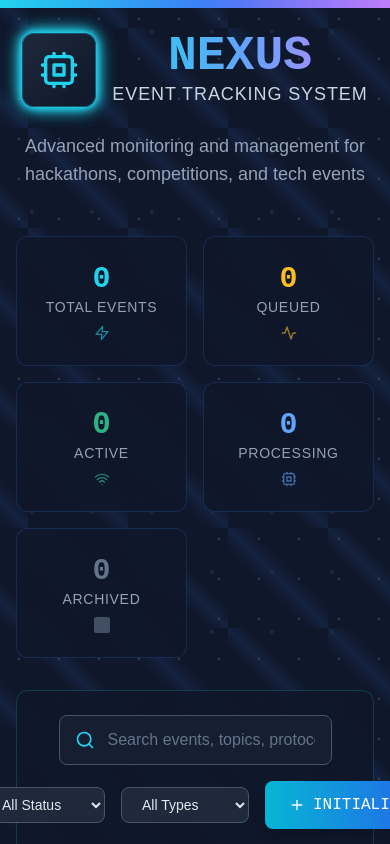
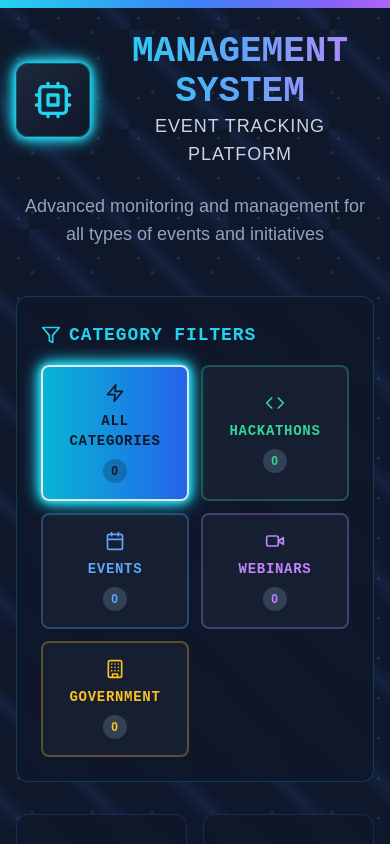
Before and after one commit to Sujay07-spec/hackathonnnnn, a React (Vite) app: page / in a window 390 px wide. Shown: the top 844 px of the page. Built offline with nearby package versions, Linux system fonts and the light colour scheme.

Commit message:
Add interactive category filtering and rebrand

```diff
--- a/index.html
+++ b/index.html
@@ -4,7 +4,7 @@
     <meta charset="UTF-8" />
     <link rel="icon" type="image/svg+xml" href="/vite.svg" />
     <meta name="viewport" content="width=device-width, initial-scale=1.0" />
-    <title>NEXUS - Event Tracking System</title>
+    <title>Management System - Event Tracking Platform</title>
   </head>
   <body>
     <div id="root"></div>
--- a/src/components/Dashboard.tsx
+++ b/src/components/Dashboard.tsx
@@ -1,5 +1,5 @@
 import React, { useState, useMemo } from 'react';
-import { Plus, Filter, Search, Zap, Cpu, Wifi, Activity } from 'lucide-react';
+import { Plus, Filter, Search, Zap, Cpu, Wifi, Activity, Code, Calendar, Video, Building } from 'lucide-react';
 import { Event, TodoItem, FilterOptions } from '../types';
 import { EventCard } from './EventCard';
 import { updateEventStatus } from '../utils/dateUtils';
@@ -28,6 +28,27 @@ export const Dashboard: React.FC<DashboardProps> = ({
     sortBy: 'date',
     sortOrder: 'asc',
   });
+  const [activeCategory, setActiveCategory] = useState<string>('all');
+
+  const categoryConfig = {
+    all: { label: 'All Categories', icon: Zap, color: 'cyan', count: 0 },
+    hackathon: { label: 'Hackathons', icon: Code, color: 'emerald', count: 0 },
+    event: { label: 'Events', icon: Calendar, color: 'blue', count: 0 },
+    webinar: { label: 'Webinars', icon: Video, color: 'purple', count: 0 },
+    government: { label: 'Government', icon: Building, color: 'amber', count: 0 },
+  };
+
+  // Calculate category counts
+  const categoryCounts = useMemo(() => {
+    const counts = { ...categoryConfig };
+    events.forEach(event => {
+      if (counts[event.type]) {
+        counts[event.type].count++;
+      }
+    });
+    counts.all.count = events.length;
+    return counts;
+  }, [events]);
 
   const filteredAndSortedEvents = useMemo(() => {
     let filtered = events
@@ -37,7 +58,7 @@ export const Dashboard: React.FC<DashboardProps> = ({
           event.topics.some(topic => topic.toLowerCase().includes(searchTerm.toLowerCase()));
 
         const matchesStatus = filters.status === 'all' || event.status === filters.status;
-        const matchesType = filters.type === 'all' || event.type === filters.type;
+        const matchesType = activeCategory === 'all' || event.type === activeCategory;
 
         return matchesSearch && matchesStatus && matchesType;
       });
@@ -61,7 +82,7 @@ export const Dashboard: React.FC<DashboardProps> = ({
     });
 
     return filtered;
-  }, [events, searchTerm, filters]);
+  }, [events, searchTerm, filters, activeCategory]);
 
   const getEventStats = () => {
     const updated = events.map(updateEventStatus);
@@ -103,17 +124,77 @@ export const Dashboard: React.FC<DashboardProps> = ({
               </div>
             </div>
             <div>
-              <h1 className="text-5xl font-black text-transparent bg-clip-text bg-gradient-to-r from-cyan-400 via-blue-400 to-purple-400 font-tech neon-text">
-                NEXUS
+              <h1 className="text-4xl font-black text-transparent bg-clip-text bg-gradient-to-r from-cyan-400 via-blue-400 to-purple-400 font-tech neon-text">
+                MANAGEMENT SYSTEM
               </h1>
               <div className="text-lg text-slate-300 font-medium tracking-wider">
-                EVENT TRACKING SYSTEM
+                EVENT TRACKING PLATFORM
               </div>
             </div>
           </div>
           <p className="text-slate-400 text-lg max-w-2xl mx-auto">
-            Advanced monitoring and management for hackathons, competitions, and tech events
+            Advanced monitoring and management for all types of events and initiatives
           </p>
+        </div>
+
+        {/* Category Filter Buttons */}
+        <div className="mb-8">
+          <div className="glass-card rounded-xl p-6 border border-cyan-400/20">
+            <h3 className="text-lg font-bold text-cyan-400 mb-4 font-tech uppercase tracking-wider flex items-center gap-2">
+              <Filter size={20} />
+              Category Filters
+            </h3>
+            <div className="grid grid-cols-2 md:grid-cols-5 gap-3">
+              {Object.entries(categoryCounts).map(([key, config]) => {
+                const Icon = config.icon;
+                const isActive = activeCategory === key;
+                const colorClasses = {
+                  cyan: {
+                    active: 'from-cyan-500 to-blue-600 text-slate-900 shadow-cyan-400/25 neon-glow',
+                    inactive: 'border-cyan-400/30 text-cyan-400 hover:bg-cyan-400/10',
+                  },
+                  emerald: {
+                    active: 'from-emerald-500 to-green-600 text-slate-900 shadow-emerald-400/25 neon-glow-green',
+                    inactive: 'border-emerald-400/30 text-emerald-400 hover:bg-emerald-400/10',
+                  },
+                  blue: {
+                    active: 'from-blue-500 to-indigo-600 text-slate-900 shadow-blue-400/25',
+                    inactive: 'border-blue-400/30 text-blue-400 hover:bg-blue-400/10',
+                  },
+                  purple: {
+                    active: 'from-purple-500 to-violet-600 text-slate-900 shadow-purple-400/25 neon-glow-purple',
+                    inactive: 'border-purple-400/30 text-purple-400 hover:bg-purple-400/10',
+                  },
+                  amber: {
+                    active: 'from-amber-500 to-orange-600 text-slate-900 shadow-amber-400/25',
+                    inactive: 'border-amber-400/30 text-amber-400 hover:bg-amber-400/10',
+                  },
+                };
+
+                return (
+                  <button
+                    key={key}
+                    onClick={() => setActiveCategory(key)}
+                    className={`p-4 rounded-lg transition-all duration-300 font-bold text-sm uppercase tracking-wider border-2 ${
+                      isActive
+                        ? `bg-gradient-to-r ${colorClasses[config.color as keyof typeof colorClasses].active}`
+                        : `bg-slate-800/50 ${colorClasses[config.color as keyof typeof colorClasses].inactive}`
+                    }`}
+                  >
+                    <div className="flex flex-col items-center gap-2">
+                      <Icon size={20} />
+                      <span className="font-tech">{config.label}</span>
+                      <span className={`text-xs px-2 py-1 rounded-full ${
+                        isActive ? 'bg-black/20' : 'bg-slate-700'
+                      }`}>
+                        {config.count}
+                      </span>
+                    </div>
+                  </button>
+                );
+              })}
+            </div>
+          </div>
         </div>
 
         {/* Stats Grid */}
@@ -186,6 +267,8 @@ export const Dashboard: React.FC<DashboardProps> = ({
                 <option value="all">All Types</option>
                 <option value="hackathon">Hackathons</option>
                 <option value="event">Events</option>
+                <option value="webinar">Webinars</option>
+                <option value="government">Government</option>
               </select>
 
               <button
--- a/src/components/EventCard.tsx
+++ b/src/components/EventCard.tsx
@@ -1,5 +1,5 @@
 import React from 'react';
-import { Calendar, ExternalLink, Clock, Zap, Tag, Trash2, Edit3, Cpu, Activity } from 'lucide-react';
+import { Calendar, ExternalLink, Clock, Zap, Tag, Trash2, Edit3, Cpu, Activity, Code, Video, Building } from 'lucide-react';
 import { Event } from '../types';
 import { formatDate } from '../utils/dateUtils';
 
@@ -61,6 +61,19 @@ export const EventCard: React.FC<EventCardProps> = ({
     }
   };
 
+  const getTypeConfig = (type: string) => {
+    const configs = {
+      hackathon: { label: 'HACK', icon: Code, colors: 'bg-emerald-500 text-slate-900', border: 'border-emerald-400/30' },
+      event: { label: 'EVENT', icon: Calendar, colors: 'bg-blue-500 text-slate-900', border: 'border-blue-400/30' },
+      webinar: { label: 'WEBINAR', icon: Video, colors: 'bg-purple-500 text-slate-900', border: 'border-purple-400/30' },
+      government: { label: 'GOV', icon: Building, colors: 'bg-amber-500 text-slate-900', border: 'border-amber-400/30' },
+    };
+    return configs[type as keyof typeof configs] || configs.event;
+  };
+
+  const typeConfig = getTypeConfig(event.type);
+  const TypeIcon = typeConfig.icon;
+
   return (
     <div
       className={`glass-card rounded-xl transition-all duration-300 cursor-pointer transform hover:-translate-y-2 hover:scale-105 ${config.bgGlow} group relative overflow-hidden`}
@@ -82,8 +95,9 @@ export const EventCard: React.FC<EventCardProps> = ({
               <StatusIcon size={12} />
               {config.label}
             </div>
-            <div className="px-3 py-1 rounded-full text-xs font-bold uppercase tracking-wider bg-slate-700 text-purple-400 border border-purple-400/30">
-              {event.type === 'hackathon' ? 'HACK' : 'EVENT'}
+            <div className={`px-3 py-1 rounded-full text-xs font-bold uppercase tracking-wider flex items-center gap-2 ${typeConfig.colors} ${typeConfig.border}`}>
+              <TypeIcon size={12} />
+              {typeConfig.label}
             </div>
           </div>
           <div className="flex gap-2 opacity-0 group-hover:opacity-100 transition-opacity duration-200">
--- a/src/components/EventDetail.tsx
+++ b/src/components/EventDetail.tsx
@@ -1,5 +1,5 @@
 import React, { useState } from 'react';
-import { ArrowLeft, Calendar, ExternalLink, Tag, Plus, Cpu, Activity, Zap } from 'lucide-react';
+import { ArrowLeft, Calendar, ExternalLink, Tag, Plus, Cpu, Activity, Zap, Code, Video, Building } from 'lucide-react';
 import { Event, TodoItem } from '../types';
 import { formatDateTime } from '../utils/dateUtils';
 import { TodoList } from './TodoList';
@@ -55,6 +55,39 @@ export const EventDetail: React.FC<EventDetailProps> = ({
   const config = statusConfig[event.status];
   const isLive = event.status === 'live';
 
+  const getTypeConfig = (type: string) => {
+    const configs = {
+      hackathon: {
+        label: 'HACKATHON PROTOCOL',
+        icon: Code,
+        colors: 'text-emerald-400',
+        bgGradient: 'from-emerald-500/20 to-green-500/20'
+      },
+      event: {
+        label: 'EVENT PROTOCOL',
+        icon: Calendar,
+        colors: 'text-blue-400',
+        bgGradient: 'from-blue-500/20 to-indigo-500/20'
+      },
+      webinar: {
+        label: 'WEBINAR PROTOCOL',
+        icon: Video,
+        colors: 'text-purple-400',
+        bgGradient: 'from-purple-500/20 to-violet-500/20'
+      },
+      government: {
+        label: 'GOVERNMENT PROTOCOL',
+        icon: Building,
+        colors: 'text-amber-400',
+        bgGradient: 'from-amber-500/20 to-orange-500/20'
+      },
+    };
+    return configs[type as keyof typeof configs] || configs.event;
+  };
+
+  const typeConfig = getTypeConfig(event.type);
+  const TypeIcon = typeConfig.icon;
+
   return (
     <div className="min-h-screen bg-slate-900 circuit-bg relative overflow-hidden">
       <div className="absolute inset-0 tech-grid opacity-10"></div>
@@ -98,8 +131,9 @@ export const EventDetail: React.FC<EventDetailProps> = ({
               <h1 className="text-4xl font-black text-slate-100 mb-3 font-tech neon-text">
                 {event.name}
               </h1>
-              <p className="text-purple-400 text-xl font-bold uppercase tracking-wider">
-                {event.type === 'hackathon' ? 'HACKATHON PROTOCOL' : 'EVENT PROTOCOL'}
+              <p className={`text-xl font-bold uppercase tracking-wider flex items-center gap-3 ${typeConfig.colors}`}>
+                <TypeIcon size={24} />
+                {typeConfig.label}
               </p>
             </div>
           </div>
--- a/src/components/EventForm.tsx
+++ b/src/components/EventForm.tsx
@@ -93,6 +93,8 @@ export const EventForm: React.FC<EventFormProps> = ({
           <div className="flex items-center justify-between">
             <div className="flex items-center gap-3">
               <div className="p-2 bg-gradient-to-br from-cyan-400 to-blue-500 rounded-lg">
+                  <option value="webinar">Webinar</option>
+                  <option value="government">Government</option>
                 <Settings size={20} className="text-slate-900" />
               </div>
               <h2 className="text-2xl font-bold text-cyan-400 font-tech">
--- a/src/index.css
+++ b/src/index.css
@@ -73,6 +73,13 @@
     background: rgba(30, 27, 75, 0.8);
     backdrop-filter: blur(16px);
     border: 1px solid rgba(147, 51, 234, 0.3);
+  }
+
+  .category-button-active {
+    transform: translateY(-2px);
+    box-shadow:
+      0 10px 25px -5px rgba(0, 0, 0, 0.25),
+      0 0 15px currentColor;
   }
 
   .pulse-ring {
--- a/src/types/index.ts
+++ b/src/types/index.ts
@@ -1,4 +1,4 @@
-export type EventType = 'event' | 'hackathon';
+export type EventType = 'event' | 'hackathon' | 'webinar' | 'government';
 
 export type EventStatus = 'upcoming' | 'live' | 'ongoing' | 'ended';
 
```
